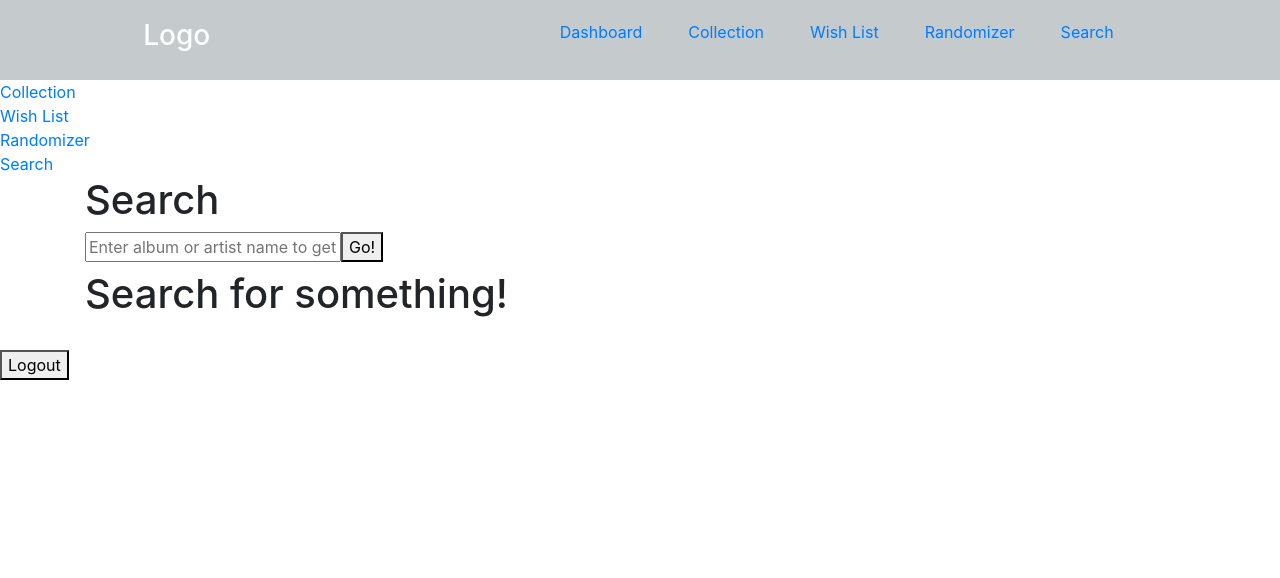
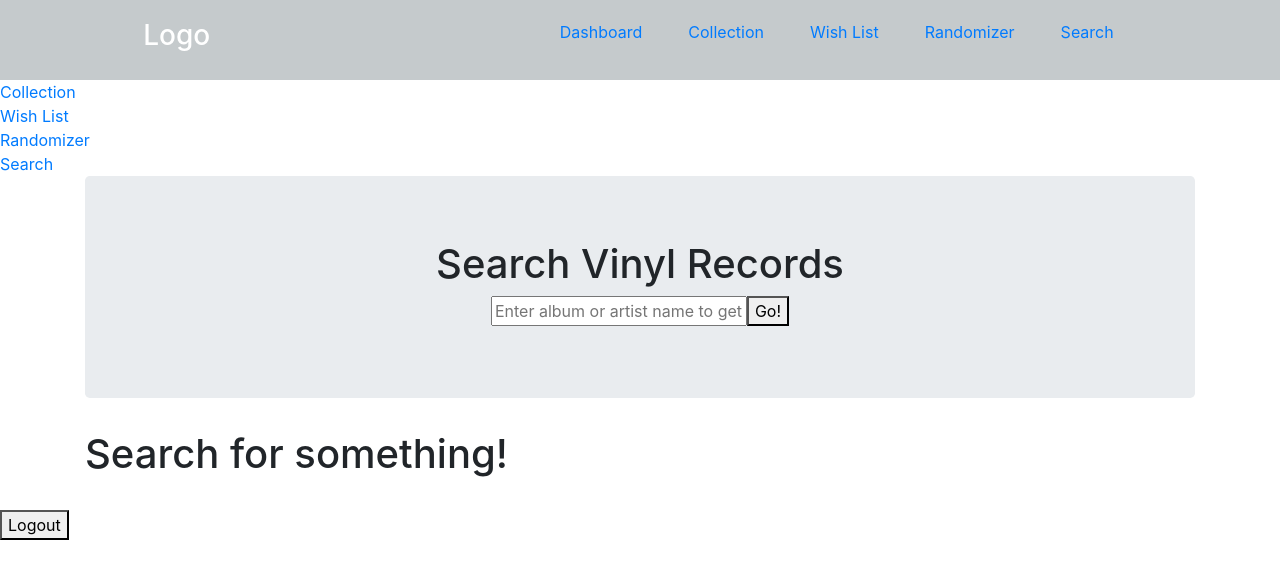
Before and after one commit to debersole81/audiophile, a React (Create React App) app: page /dashboard/search in a window 1280 px wide. Shown: the top 578 px of the page. Built offline with nearby package versions, Linux system fonts and the light colour scheme.

Commit message:
Wrapped h1 and form elements in a jumbotron component with inline styling

```diff
--- a/src/components/Search.js
+++ b/src/components/Search.js
@@ -71,7 +71,8 @@ function Search () {
 
     return(
         <Container>
-            <h1>Search</h1>
+            <Jumbotron className='text-center'>
+            <h1>Search Vinyl Records</h1>
             <form>
                 <label> {''}
                 <input
@@ -83,6 +84,7 @@ function Search () {
                 </label>
                 <button onClick={handleSubmit}>Go!</button>
             </form>
+            </Jumbotron>
             <SearchResults items={items}/>
         </Container>
     );
```
